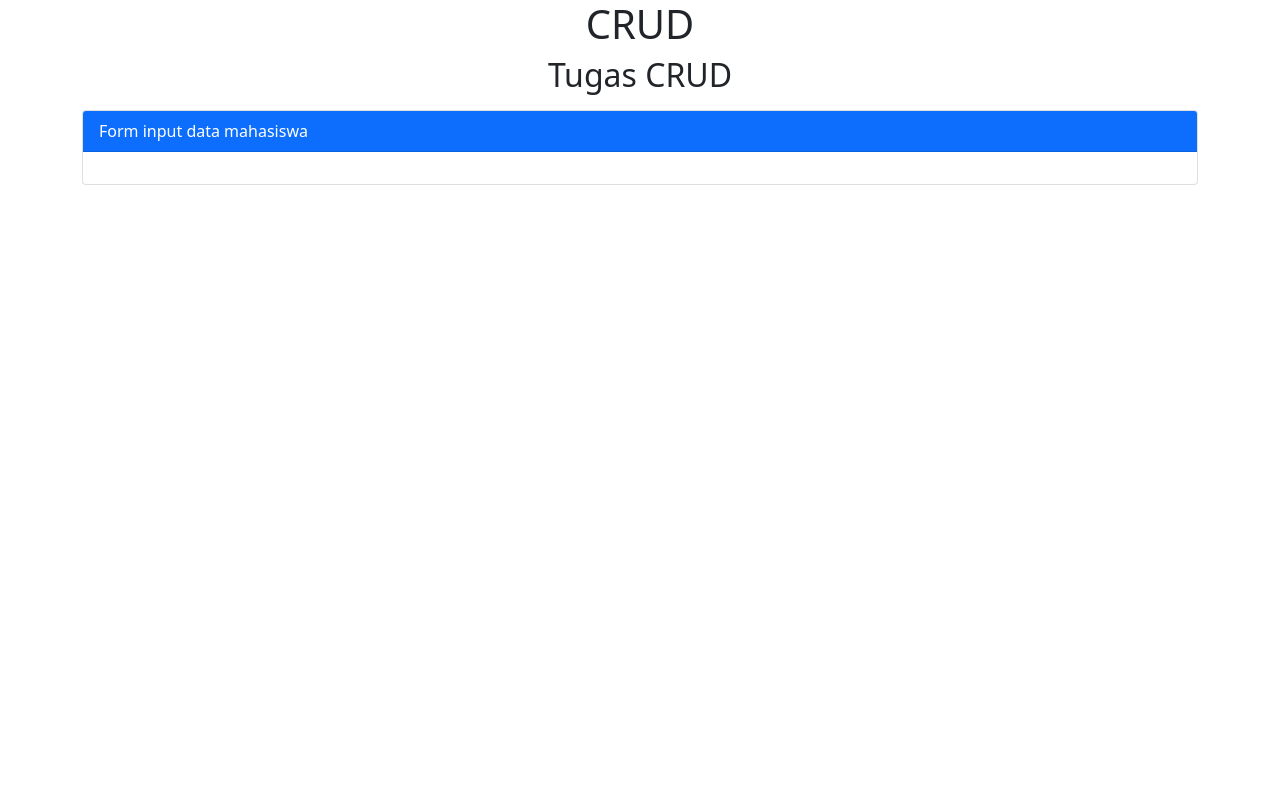
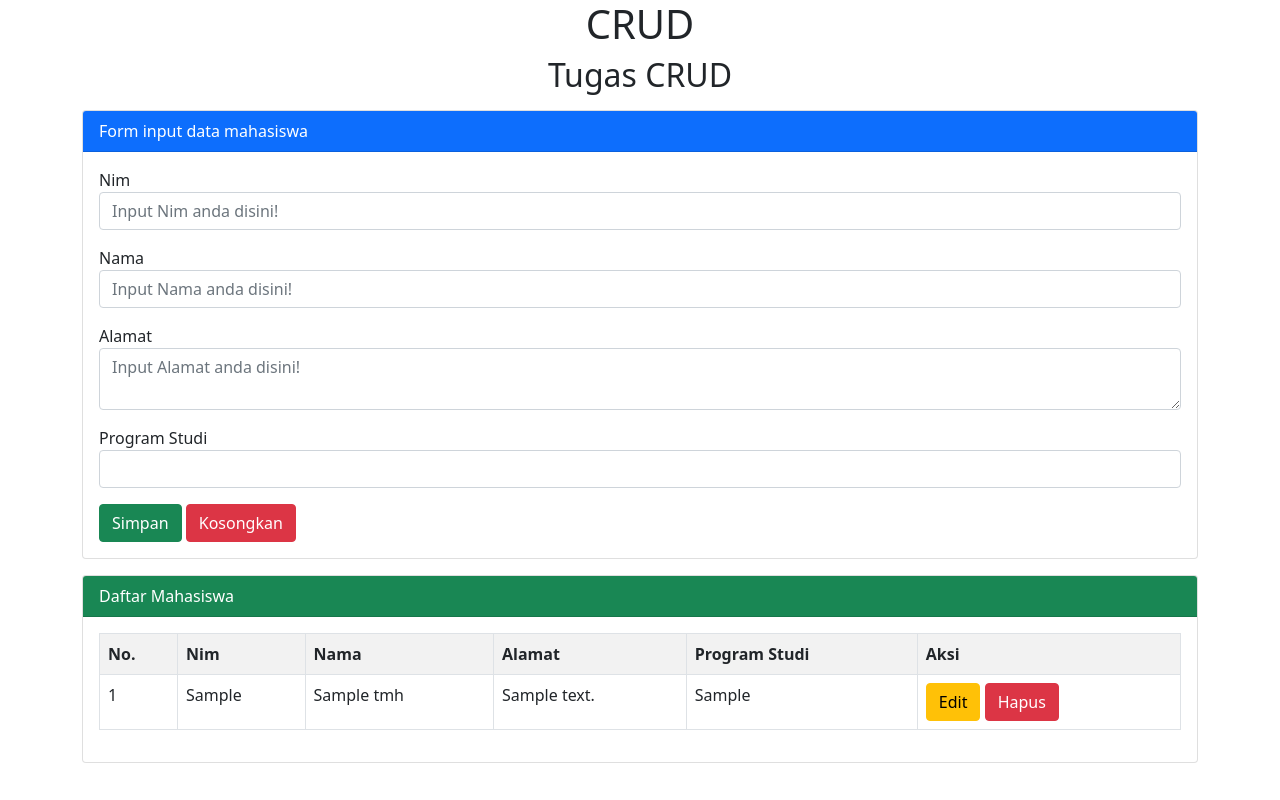
Before and after one commit to Rizki2625/tugas-crud, a PHP site: page / in a window 1280 px wide. Run offline with PHP 8.4, Linux system fonts and the light colour scheme; tables that the repository leaves empty or names only in its code hold one stand-in row (values such as "Sample post").

Commit message:
second commit

```diff
--- a/index.php
+++ b/index.php
@@ -1,3 +1,36 @@
+<?php
+	//Koneksi Database
+	$server = "localhost";
+	$user = "root";
+	$pass = "";
+	$database = "dblatihan";
+
+	$koneksi = mysqli_connect($server, $user, $pass, $database)or die(mysqli_error($koneksi));
+
+	//jika tombol simpan diklik
+	if (isset($_POST['bsimpan']))
+	{
+		$simpan = mysqli_query($koneksi, "INSERT INTO tmhs (nim, nama, alamat, prodi)
+		VALUES ('$_POST[tnim]','$_POST[tnama]','$_POST[talamat]','$_POST[tprodi]')
+		");
+		if ($simpan) //jika simpan sukses
+		{
+			echo"<script>
+					alert('Simpan data suksess!');
+					document.location='index.php';
+				</script>";
+		}
+		else
+		{
+			echo"<script>
+					alert('Simpan data GAGAL!!');
+					document.location='index.php';
+				</script>";
+		}
+	}
+
+?>
+
 <!DOCTYPE html>
 <html>
 <head>
@@ -15,7 +48,73 @@
 	  <div class="card-header bg-primary text-white">
 	    Form input data mahasiswa
 	  </div>
-	  <div class="card-body">
+	  <div class="card-body" >
+	    <form method="post" action="">
+	    	<div class="form-group">
+	    		<label>Nim</label>
+	    		<input type="text" name="tnim" class="form-control" placeholder="Input Nim anda disini!" required="">
+	    	</div>
+	    	<div class="form-group mt-3">
+	    		<label>Nama</label>
+	    		<input type="text" name="tnama" class="form-control" placeholder="Input Nama anda disini!" required="">
+	    	</div>
+	    	<div class="form-group mt-3">
+	    		<label>Alamat</label>
+	    		<textarea type="text" name="talamat" class="form-control" placeholder="Input Alamat anda disini!" required=""></textarea>
+	    	</div>
+	    	<div class="form-group mt-3">
+	    		<label>Program Studi</label>
+	    		<select class="form-control" name="tprodi" >
+	    			<option></option>
+	    			<option value="D3-MI">D3-MI</option>
+	    			<option value="S1-SI">S1-SI</option>
+	    			<option value="S1-TI ">S1-TI</option>
+	    		</select>
+	    	</div>
+
+	    	<button type="submit" class="btn btn-success mt-3" name="bsimpan">Simpan</button>
+	    	<button type="reset" class="btn btn-danger mt-3" name="breset">Kosongkan</button>
+
+	    </form>
+	  </div>
+	</div>
+	<!-- akhir form -->
+
+	<!-- awal card form -->
+	<div class="card mt-3">
+	  <div class="card-header bg-success text-white">
+	    Daftar Mahasiswa
+	  </div>
+	  <div class="card-body" >
+
+	  	<table class="table table-bordered table-striped">
+	  		<tr>
+	  			<th>No. </th>
+	  			<th>Nim</th>
+	  			<th>Nama</th>
+	  			<th>Alamat</th>
+	  			<th>Program Studi</th>
+				<th>Aksi</th>
+	  		</tr>
+	  		<?php
+	    		$no = 1;
+	    		$tampil = mysqli_query($koneksi, "SELECT * from tmhs order by id_mhs desc");
+	    		while($data = mysqli_fetch_array($tampil)) :
+
+	    	?>
+	  		<tr>
+	  			<td><?=$no++;?></td>
+	  			<td><?=$data['nim']?></td>
+	  			<td><?=$data['nama']?></td>
+	  			<td><?=$data['alamat']?></td>
+	  			<td><?=$data['prodi']?></td>
+				<td>
+					<a href="#" class="btn btn-warning"> Edit </a>
+					<a href="#" class="btn btn-danger"> Hapus </a>
+				</td>
+	  		</tr>
+	  		<?php endwhile; ?>
+	  	</table>
 
 	  </div>
 	</div>
```
